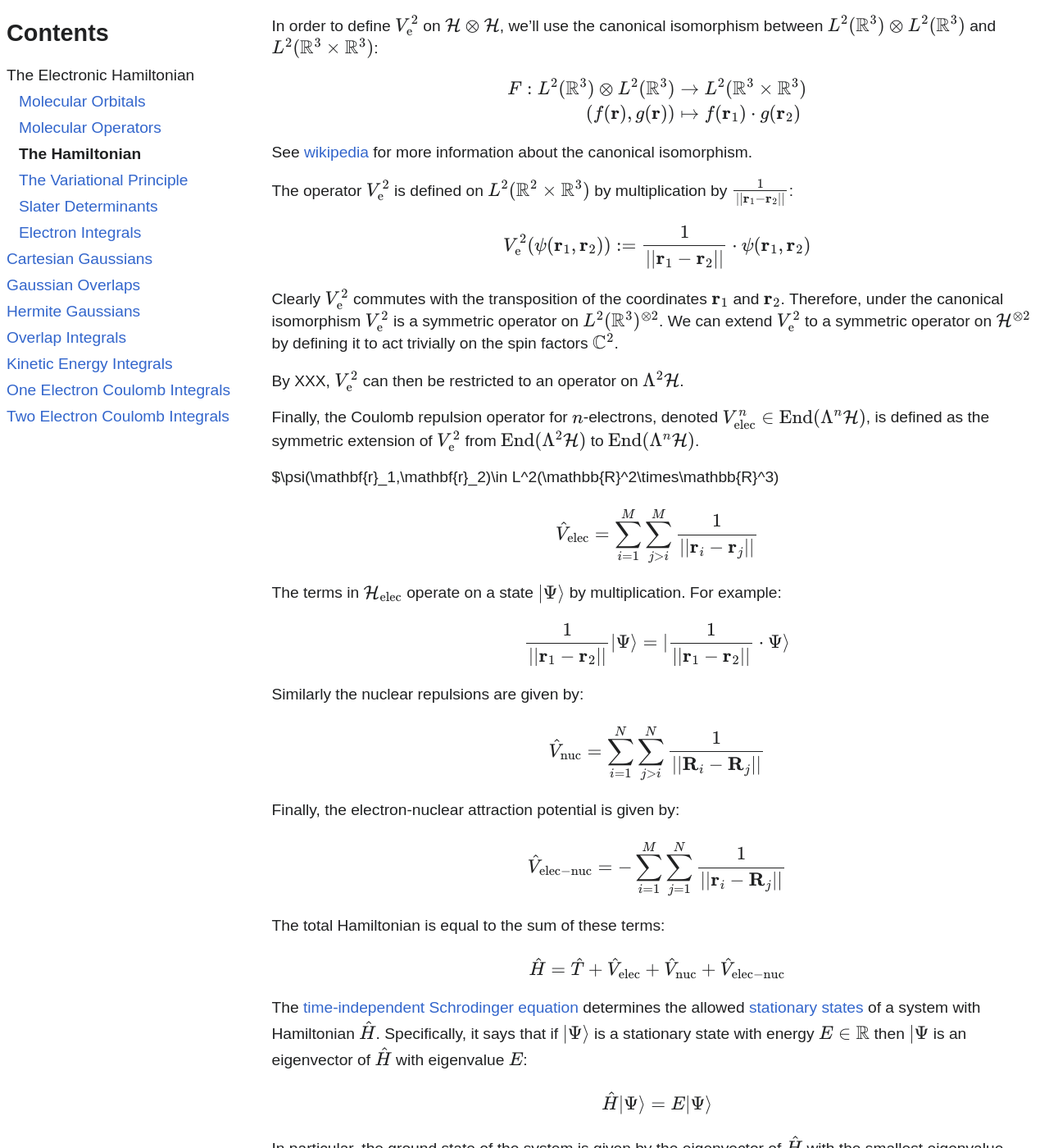
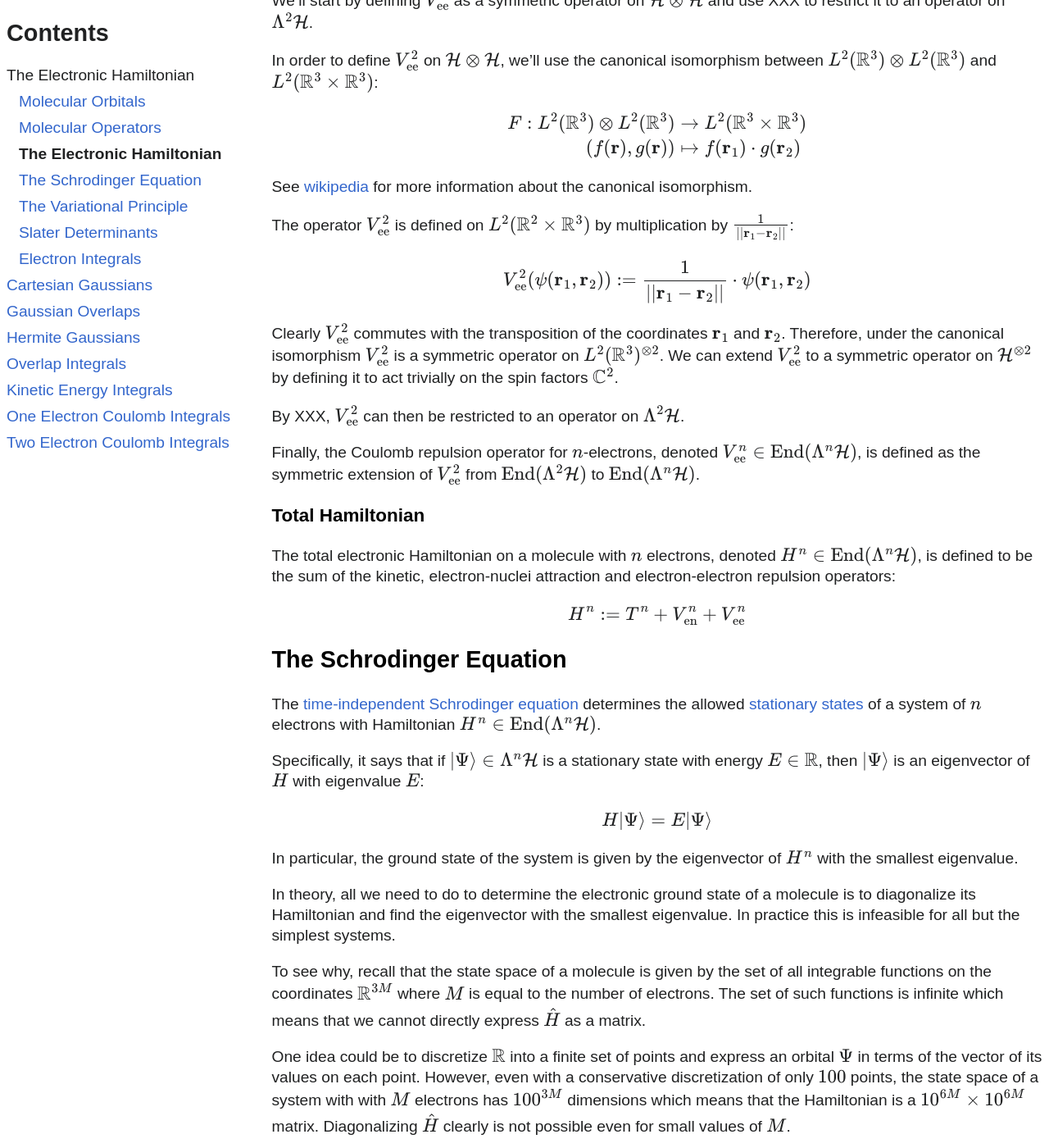
Before and after one commit to lowdanie/lowdanie.github.io, a Jekyll site: the page built from _posts/2025-07-26-electron-integrals.md, in a window 1280 px wide and 1400 px high, scrolled down 5192 px. Shown: the whole window at 82% size. Built offline with Jekyll 4.4.1, drawn with Linux system fonts in a browser that asks for light colours; comment, search, counter and statistics services are not loaded; some of the changed text lies outside the part shown.

Commit message:
hamiltonian

```diff
--- a/_posts/2025-07-26-electron-integrals.md
+++ b/_posts/2025-07-26-electron-integrals.md
@@ -288,23 +288,33 @@
 </details>
 
 
-## The Hamiltonian
-The $n$-electron [Hamiltonian](https://en.wikipedia.org/wiki/Hamiltonian_(quantum_mechanics))
-is a self-adjoint operator on the $n$-electron state space $\Lambda^n\mathcal{H}$ that
-corresponds to the total energy of the system.
+## The Electronic Hamiltonian
 
 Since electrons have negative charge and nuclei have positive charge, the total energy
-of a molecule can be expressed as a sum of the kinetic energies of the electrons,
+of a molecule can be expressed as a sum of the kinetic energies of the electrons
+and nuclei,
 the potential energies of the electron-electron and nuclei-nuclei repulsions,
 and the potential energies of the electron-nuclei attractions.
 
-Note that since we are using the
+Since we are using the
 [Born Oppenheimer](https://en.wikipedia.org/wiki/Born%E2%80%93Oppenheimer_approximation)
-approximation, the kinetic energy of the nuclei are not included.
-
-In this section we'll use XXX to define self-adjoint operators on $\Lambda^n\mathcal{H}$
-corresponding to each of kinetic and potential energy types.
-The total Hamiltonian will then be defined to be their sum.
+approximation, the kinetic energies of the nuclei are assumed to be zero.
+Furthermore, since in this approximation the nuclei are assumed to be point masses,
+the nuclei-nuclei attraction potential can be computed classically using
+[Coulombs law](https://en.wikipedia.org/wiki/Coulomb%27s_law).
+
+In this section we'll focus on calculating the ground state energy of the
+electrons in a molecule.
+
+The electronic [Hamiltonian](https://en.wikipedia.org/wiki/Hamiltonian_(quantum_mechanics))
+is a self-adjoint operator on the $n$-electron state space $\Lambda^n\mathcal{H}$ that
+corresponds to the total energy of the electrons.
+
+In this section we'll define self-adjoint operators on
+$\Lambda^n\mathcal{H}$
+corresponding to the electron kinetic energy, the nuclei-electron attraction potential
+the and electron-electron repulsion potential.
+The total electronic Hamiltonian will then be defined to be their sum.
 
 ### Kinetic Energy
 
@@ -354,7 +364,7 @@
 by
 
 $$
-\phi_{\mathrm{en}}(\mathbf{r}) := \sum_{i=1}^m \frac{Z_i}{||\mathbf{R}_i - \mathbf{r}||}
+\phi_{\mathrm{en}}(\mathbf{r}) := -\sum_{i=1}^m \frac{Z_i}{||\mathbf{R}_i - \mathbf{r}||}
 $$
 
 and acts trivially on the spin component. Specifically,
@@ -376,22 +386,19 @@
 is defined to be the symmetric extension of $V_{\mathrm{en}}^1$ from
 $\mathrm{End}(\mathcal{H})$ to $\mathrm{End}(\Lambda^n\mathcal{H})$.
 
-### Nuclear Repulsion
-
-
 ### Electron Repulsion
 
 We'll now consider the potential energy corresponding to the Coulomb repulsion
 between two electrons.
 
 The Coulomb repulsion potential for a pair of electrons corresponds to an operator
-$V_{\mathrm{e}}^2\in\mathrm{End}(\Lambda^2\mathcal{H})$.
-
-We'll start by defining $V_{\mathrm{e}}^2$ as a symmetric operator on
+$V_{\mathrm{ee}}^2\in\mathrm{End}(\Lambda^2\mathcal{H})$.
+
+We'll start by defining $V_{\mathrm{ee}}^2$ as a symmetric operator on
 $\mathcal{H}\otimes\mathcal{H}$
 and use XXX to restrict it to an operator on $\Lambda^2\mathcal{H}$.
 
-In order to define $V_{\mathrm{e}}^2$ on $\mathcal{H}\otimes\mathcal{H}$,
+In order to define $V_{\mathrm{ee}}^2$ on $\mathcal{H}\otimes\mathcal{H}$,
 we'll use the canonical isomorphism between $L^2(\mathbb{R}^3)\otimes L^2(\mathbb{R}^3)$
 and $L^2(\mathbb{R}^3\times\mathbb{R}^3)$:
 
@@ -402,85 +409,65 @@
 \end{align*}
 $$
 
-See [wikipedia](https://en.wikipedia.org/wiki/Tensor_product_of_Hilbert_spaces#Examples_and_applications)
+See
+[wikipedia](https://en.wikipedia.org/wiki/Tensor_product_of_Hilbert_spaces#Examples_and_applications)
 for more information about the canonical isomorphism.
 
-The operator $V_{\mathrm{e}}^2$ is defined on
+The operator $V_{\mathrm{ee}}^2$ is defined on
 $L^2(\mathbb{R}^2\times\mathbb{R}^3)$ by multiplication by
 $\frac{1}{||\mathbf{r}_1 - \mathbf{r}_2||}$:
 
 $$
-V_{\mathrm{e}}^2(\psi(\mathbf{r}_1,\mathbf{r}_2)) :=
+V_{\mathrm{ee}}^2(\psi(\mathbf{r}_1,\mathbf{r}_2)) :=
 \frac{1}{||\mathbf{r}_1 - \mathbf{r}_2||} \cdot \psi(\mathbf{r}_1,\mathbf{r}_2)
 $$
 
-Clearly $V_{\mathrm{e}}^2$ commutes with the transposition of the coordinates
+Clearly $V_{\mathrm{ee}}^2$ commutes with the transposition of the coordinates
 $\mathbf{r}\_1$ and $\mathbf{r}\_2$. Therefore, under the canonical isomorphism
-$V_{\mathrm{e}}^2$ is a symmetric operator on
-$L^2(\mathbb{R}^3)^{\otimes 2}$. We can extend $V_{\mathrm{e}}^2$ to a symmetric operator on
+$V_{\mathrm{ee}}^2$ is a symmetric operator on
+$L^2(\mathbb{R}^3)^{\otimes 2}$. We can extend $V_{\mathrm{ee}}^2$ to a symmetric operator on
 $\mathcal{H}^{\otimes 2}$
 by defining it to act trivially on the spin factors $\mathbb{C}^2$.
 
-By XXX, $V_{\mathrm{e}}^2$ can then be restricted to an operator on $\Lambda^2\mathcal{H}$.
+By XXX, $V_{\mathrm{ee}}^2$ can then be restricted to an operator on $\Lambda^2\mathcal{H}$.
 
 Finally, the Coulomb repulsion operator for $n$-electrons, denoted
-$V_{\mathrm{elec}}^n\in\mathrm{End}(\Lambda^n\mathcal{H})$, is defined as the
-symmetric extension of $V_{\mathrm{e}}^2$ from
+$V_{\mathrm{ee}}^n\in\mathrm{End}(\Lambda^n\mathcal{H})$, is defined as the
+symmetric extension of $V_{\mathrm{ee}}^2$ from
 $\mathrm{End}(\Lambda^2\mathcal{H})$ to $\mathrm{End}(\Lambda^n\mathcal{H})$.
 
-
-$\psi(\mathbf{r}_1,\mathbf{r}_2)\in L^2(\mathbb{R}^2\times\mathbb{R}^3)
-
-$$
-\hat{V}_\mathrm{elec} = \sum_{i=1}^M\sum_{j>i}^M \frac{1}{||\mathbf{r}_i - \mathbf{r}_j||}
-$$
-
-The terms in $\mathcal{H}_\mathrm{elec}$ operate on a state $|\Psi\rangle$ by multiplication.
-For example:
-
-$$
-\frac{1}{||\mathbf{r}_1 - \mathbf{r}_2||} |\Psi\rangle =
-|\frac{1}{||\mathbf{r}_1 - \mathbf{r}_2||} \cdot \Psi\rangle
-$$
-
-Similarly the nuclear repulsions are given by:
-
-$$
-\hat{V}_\mathrm{nuc} = \sum_{i=1}^N\sum_{j>i}^N \frac{1}{||\mathbf{R}_i - \mathbf{R}_j||}
-$$
-
-Finally, the electron-nuclear attraction potential is given by:
-
-$$
-\hat{V}_\mathrm{elec-nuc} = -\sum_{i=1}^M\sum_{j=1}^N \frac{1}{||\mathbf{r}_i - \mathbf{R}_j||}
-$$
-
-The total Hamiltonian is equal to the sum of these terms:
-
-$$
-\hat{H} =
-\hat{T} +
-\hat{V}_\mathrm{elec} +
-\hat{V}_\mathrm{nuc} +
-\hat{V}_\mathrm{elec-nuc}
-$$
-
-The [time-independent Schrodinger equation](https://en.wikipedia.org/wiki/Schr%C3%B6dinger_equation#Time-independent_equation)
+### Total Hamiltonian
+
+The total electronic Hamiltonian on a molecule with $n$ electrons,
+denoted $H^n \in \mathrm{End}(\Lambda^n\mathcal{H})$,
+is defined to be the sum of the kinetic, electron-nuclei attraction and
+electron-electron repulsion operators:
+
+$$
+H^n := T^n + V_{\mathrm{en}}^n + V_{\mathrm{ee}}^n
+$$
+
+## The Schrodinger Equation
+
+The
+[time-independent Schrodinger equation](https://en.wikipedia.org/wiki/Schr%C3%B6dinger_equation#Time-independent_equation)
 determines the allowed
 [stationary states](https://en.wikipedia.org/wiki/Stationary_state)
-of a system with Hamiltonian $\hat{H}$.
-Specifically, it says that if $|\Psi\rangle$ is a stationary state with energy
-$E\in\mathbb{R}$ then $|\Psi$ is an eigenvector of $\hat{H}$
+of a system of $n$ electrons with Hamiltonian $H^n\in\mathrm{End}(\Lambda^n\mathcal{H})$.
+
+Specifically, it says that if $|\Psi\rangle\in\Lambda^n\mathcal{H}$
+is a stationary state with energy
+$E\in\mathbb{R}$, then $|\Psi\rangle$ is an eigenvector of $H$
 with eigenvalue $E$:
 
 $$
-\hat{H}|\Psi\rangle = E|\Psi\rangle
-$$
-
-In particular, the ground state of the system is given by the eigenvector of $\hat{H}$
+H|\Psi\rangle = E|\Psi\rangle
+$$
+
+In particular, the ground state of the system is given by the eigenvector of $H^n$
 with the smallest eigenvalue.
 
-In theory, all we need to do to determine the ground state of a molecule is to
+In theory, all we need to do to determine the electronic ground state of a molecule is to
 diagonalize its Hamiltonian and find the eigenvector with the smallest eigenvalue.
 In practice this is infeasible for all but the simplest systems.
 
```
Also changed, not shown: other parts of _posts/2025-07-26-electron-integrals.md (+1 -1 lines).
